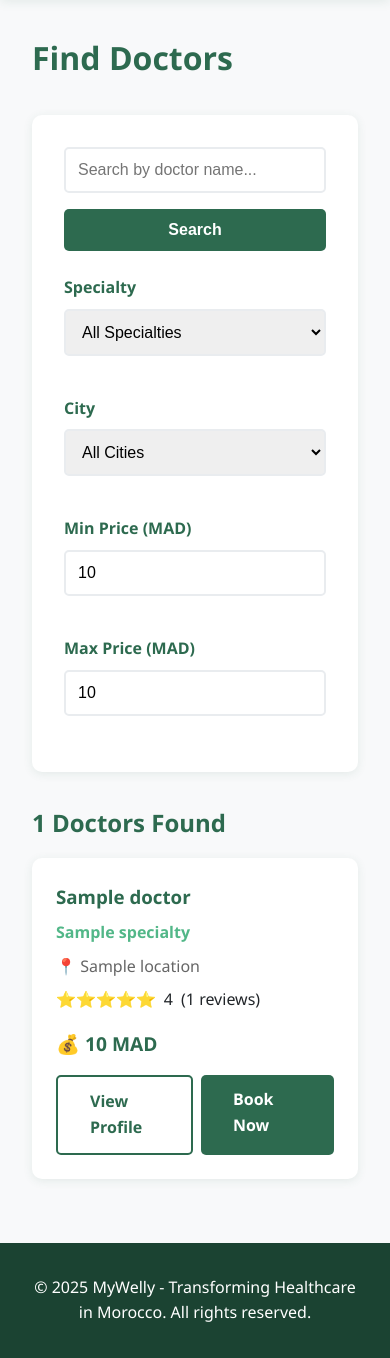
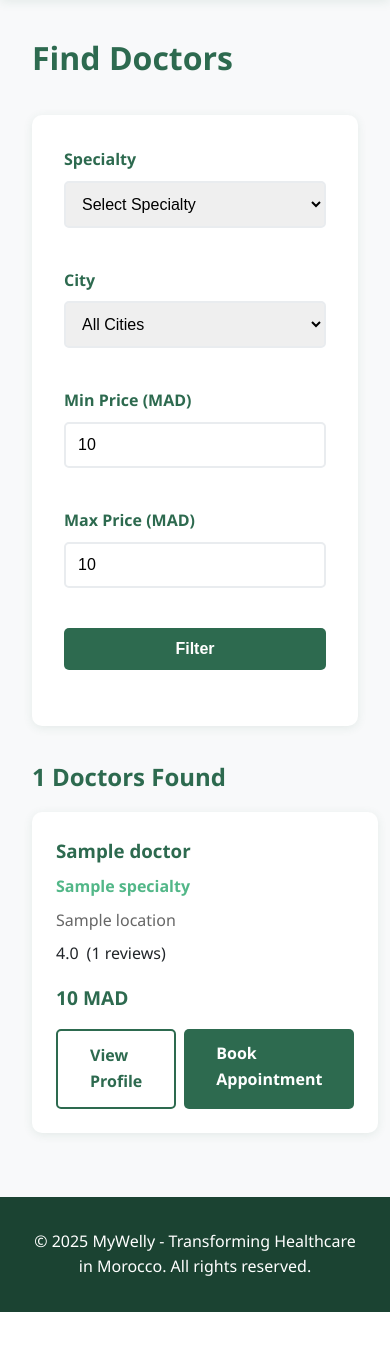
Before and after one commit to salmabellaou-max/Test, a Spring app: template src/main/resources/templates/patient/search.html in a window 390 px wide; the page is wider, and only the part inside the window is pictured. Shown: the part 78-1436 px from the top of that part. After the commit the page ends 1390 px from the top of that part, so only its background shows below. Run offline with Thymeleaf, Linux system fonts and the light colour scheme; the template is opened without the code that fills it: most values are stand-ins (such as "Sample title", 1, 10 or a date in 2020); data that the repository does not hold is empty; some of the project's set-up classes (security, data sources, template engines, error pages and the like) are left out, and stand-ins take their place.

Commit message:
Improve MyWelly design and functionality
- Remove emoji icons and make design more professional
- Remove name-based search, keep only specialty search with city and price filters
- Add phone number update capability to patient profile
- Fix doctor profile page to properly display reviews and information
- Change all date formats to dd/MM/yyyy format
- Improve UI text and remove unnecessary decorative elements

```diff
--- a/src/main/resources/templates/patient/search.html
+++ b/src/main/resources/templates/patient/search.html
@@ -35,16 +35,11 @@
             <!-- Search Form -->
             <div class="search-section">
                 <form th:action="@{/patient/search}" method="get">
-                    <div class="search-bar">
-                        <input type="text" name="q" class="form-control" placeholder="Search by doctor name..." th:value="${query}">
-                        <button type="submit" class="btn btn-primary">Search</button>
-                    </div>
-
                     <div class="filters">
                         <div class="form-group">
                             <label>Specialty</label>
-                            <select name="specialty" class="form-control" onchange="this.form.submit()">
-                                <option value="">All Specialties</option>
+                            <select name="specialty" class="form-control" onchange="this.form.submit()" required>
+                                <option value="">Select Specialty</option>
                                 <option th:each="spec : ${specialties}"
                                         th:value="${spec}"
                                         th:text="${spec}"
@@ -65,12 +60,16 @@
 
                         <div class="form-group">
                             <label>Min Price (MAD)</label>
-                            <input type="number" name="minPrice" class="form-control" th:value="${minPrice}" placeholder="Min">
+                            <input type="number" name="minPrice" class="form-control" th:value="${minPrice}" placeholder="0">
                         </div>
 
                         <div class="form-group">
                             <label>Max Price (MAD)</label>
-                            <input type="number" name="maxPrice" class="form-control" th:value="${maxPrice}" placeholder="Max">
+                            <input type="number" name="maxPrice" class="form-control" th:value="${maxPrice}" placeholder="1000">
+                        </div>
+
+                        <div class="form-group" style="align-self: flex-end;">
+                            <button type="submit" class="btn btn-primary" style="width: 100%;">Filter</button>
                         </div>
                     </div>
                 </form>
@@ -86,21 +85,20 @@
                     <div class="doctor-info">
                         <h3 th:text="${doctor.name}">Dr. Name</h3>
                         <div class="doctor-specialty" th:text="${doctor.specialty}">Specialty</div>
-                        <div class="doctor-location">📍 <span th:text="${doctor.location}">Location</span></div>
+                        <div class="doctor-location"><span th:text="${doctor.location}">Location</span></div>
 
                         <div class="doctor-rating">
-                            <span class="stars">⭐⭐⭐⭐⭐</span>
-                            <span th:text="${doctor.averageRating}">4.5</span>
-                            <span>(<span th:text="${doctor.totalReviews}">10</span> reviews)</span>
+                            <span class="rating-value" th:text="${#numbers.formatDecimal(doctor.averageRating, 1, 1)}">4.5</span>
+                            <span class="rating-text">(<span th:text="${doctor.totalReviews}">10</span> reviews)</span>
                         </div>
 
                         <div class="doctor-price">
-                            💰 <span th:text="${doctor.consultationFee}">300</span> MAD
+                            <span class="price-value" th:text="${doctor.consultationFee}">300</span> <span class="currency">MAD</span>
                         </div>
 
                         <div style="display: flex; gap: 0.5rem; margin-top: 1rem;">
                             <a th:href="@{/patient/doctor/{id}(id=${doctor.id})}" class="btn btn-outline" style="flex: 1;">View Profile</a>
-                            <a th:href="@{/appointment/book/{id}(id=${doctor.id})}" class="btn btn-primary" style="flex: 1;">Book Now</a>
+                            <a th:href="@{/appointment/book/{id}(id=${doctor.id})}" class="btn btn-primary" style="flex: 1;">Book Appointment</a>
                         </div>
                     </div>
                 </div>
```
Also changed, not shown: src/main/java/com/mywelly/controller/PatientController.java (+23 -1 lines), src/main/java/com/mywelly/service/PatientService.java (+7 -0 lines), src/main/resources/templates/patient/doctor-profile.html (+9 -11 lines), src/main/resources/templates/patient/profile.html (+15 -1 lines).
